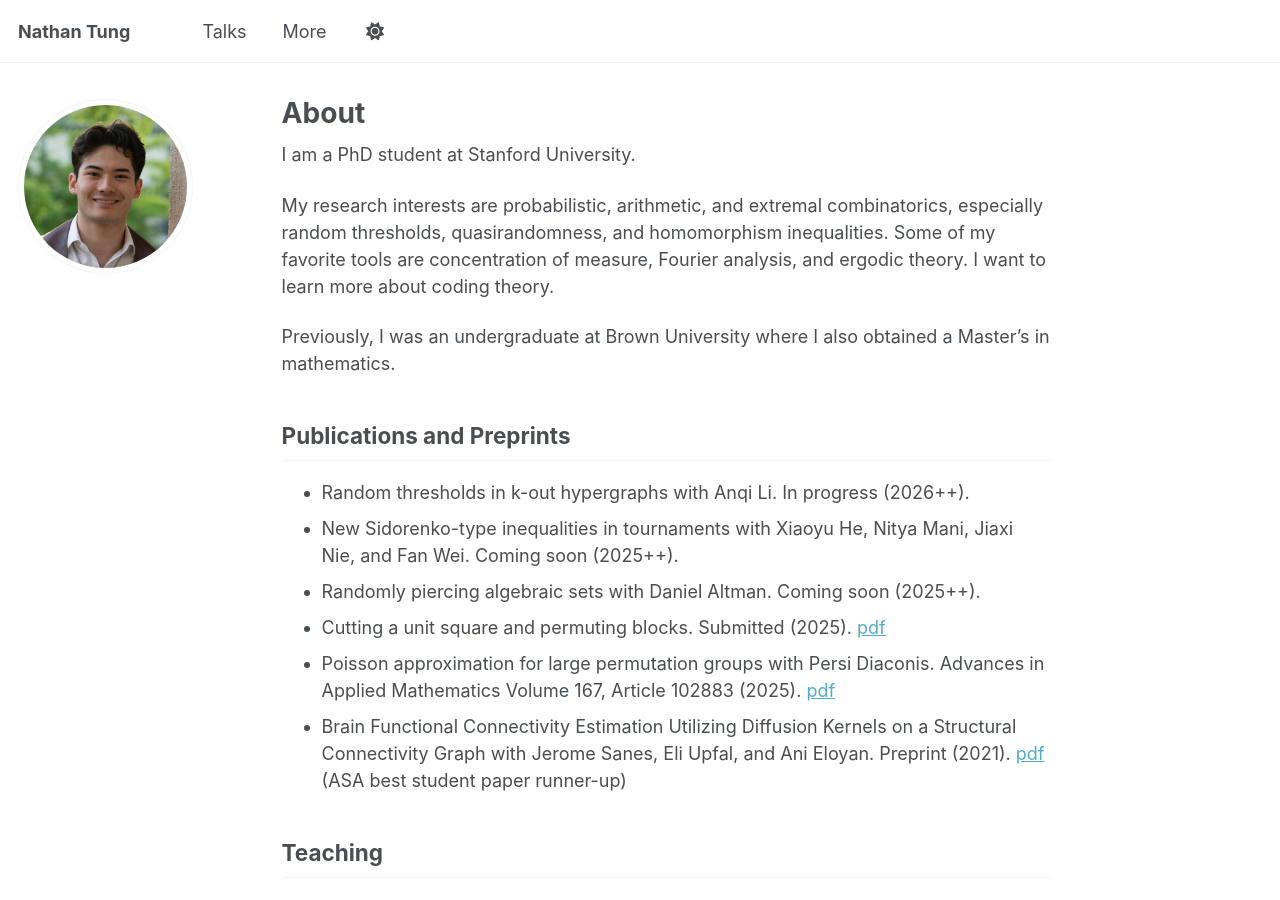
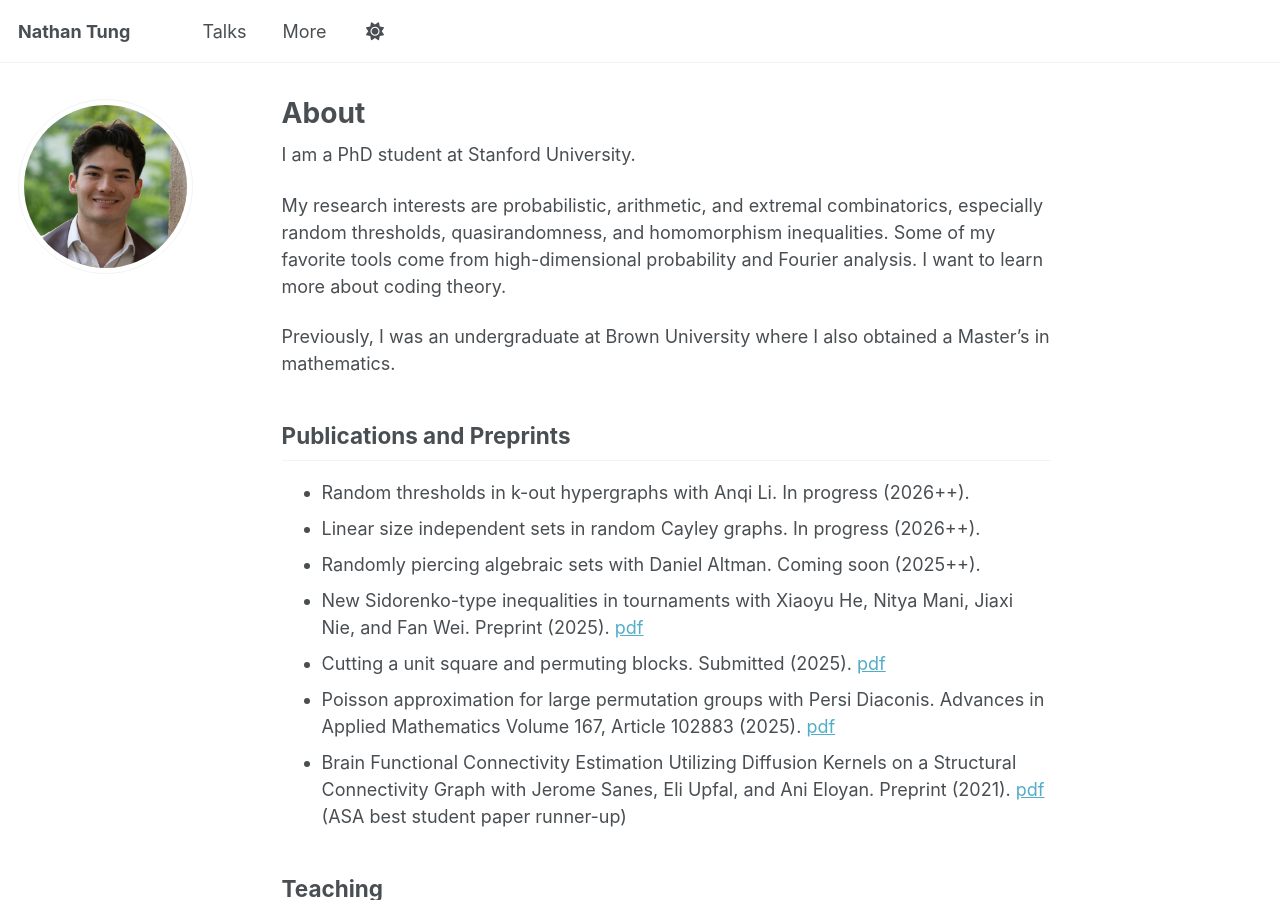
Before and after one commit to njtung/njtung.github.io, a Jekyll site: the page built from _pages/about.md, in a window 1280 px wide and 900 px high. Built offline with Jekyll 4.4.1, drawn with Linux system fonts in a browser that asks for light colours; a script that is not in the unit is left out.

Commit message:
Update about.md

```diff
--- a/_pages/about.md
+++ b/_pages/about.md
@@ -10,7 +10,7 @@ redirect_from:
 
 I am a PhD student at Stanford University.
 
-My research interests are probabilistic, arithmetic, and extremal combinatorics, especially random thresholds, quasirandomness, and homomorphism inequalities. Some of my favorite tools are concentration of measure, Fourier analysis, and ergodic theory. I want to learn more about coding theory.
+My research interests are probabilistic, arithmetic, and extremal combinatorics, especially random thresholds, quasirandomness, and homomorphism inequalities. Some of my favorite tools come from high-dimensional probability and Fourier analysis. I want to learn more about coding theory.
 
 <!-- Some things I want to learn more about are ergodic theory and computational complexity. -->
 
@@ -19,8 +19,9 @@ Previously, I was an undergraduate at Brown University where I also obtained a M
 ## Publications and Preprints
 
 * Random thresholds in k-out hypergraphs with Anqi Li. In progress (2026++).
-* New Sidorenko-type inequalities in tournaments with Xiaoyu He, Nitya Mani, Jiaxi Nie, and Fan Wei. Coming soon (2025++).
+* Linear size independent sets in random Cayley graphs. In progress (2026++).
 * Randomly piercing algebraic sets with Daniel Altman. Coming soon (2025++).
+* New Sidorenko-type inequalities in tournaments with Xiaoyu He, Nitya Mani, Jiaxi Nie, and Fan Wei. Preprint (2025). [pdf](https://arxiv.org/abs/2512.11222)
 * Cutting a unit square and permuting blocks. Submitted (2025). [pdf](https://arxiv.org/pdf/2501.13844)
 * Poisson approximation for large permutation groups with Persi Diaconis. Advances in Applied
 Mathematics Volume 167, Article 102883 (2025). [pdf](https://arxiv.org/pdf/2408.06611)
```
